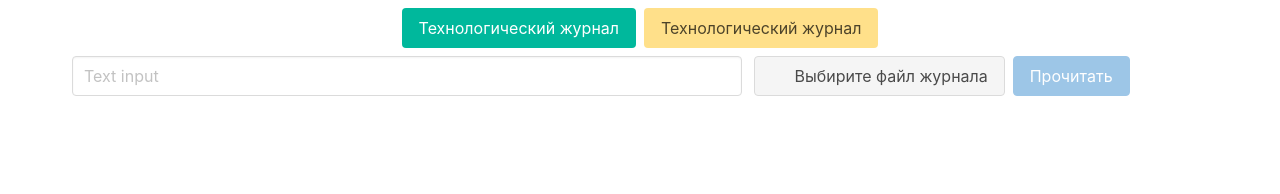
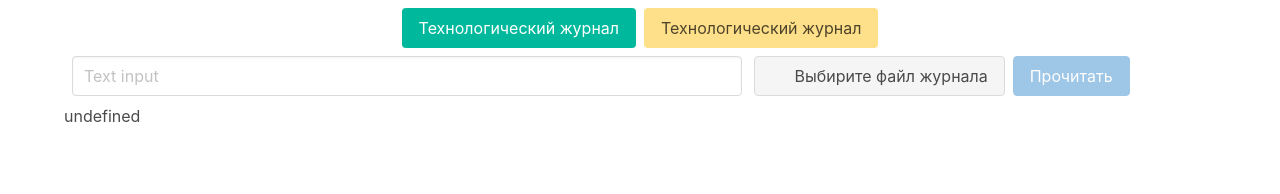
Before and after one commit to free-archer/1C-TechJournalView, a Svelte app: page / in a window 1280 px wide. Shown: the top 194 px of the page. Built offline with nearby package versions, Linux system fonts and the light colour scheme.

Commit message:
Прокинул результат в компонент

```diff
--- a/src/components/FileChoose.svelte
+++ b/src/components/FileChoose.svelte
@@ -12,12 +12,18 @@
       return
     }
 
-    debugger
-    mParams = ParseTJ.parse(files, filename)
-    console.log(mParams)
-    myJsonString = JSON.stringify(mParams);
-    console.log(myJsonString)
+    const reader = ParseTJ.parse(files, filename)
+
+    reader.onloadend = () => {
+            const text = reader.result
+            console.log(text);
+
+            mParams = ParseTJ.parseFile(text)
+            console.log(mParams)
+
+        }
   }
+
 
 </script>
 
@@ -49,7 +55,7 @@
   </button>
 
 </div>
-<p>{myJsonString}</p>
+<p>{mParams}</p>
 
 <style>
   .input_file {
```
Also changed, not shown: src/libs/parse.js.
